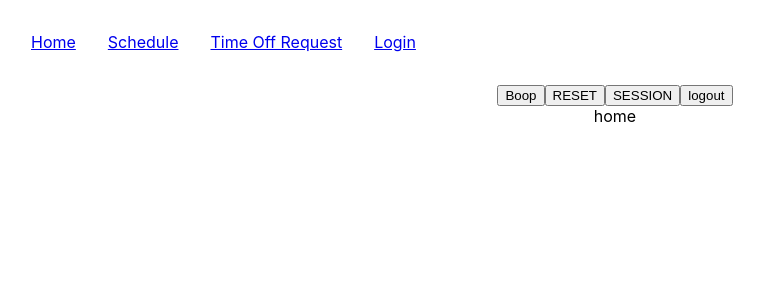
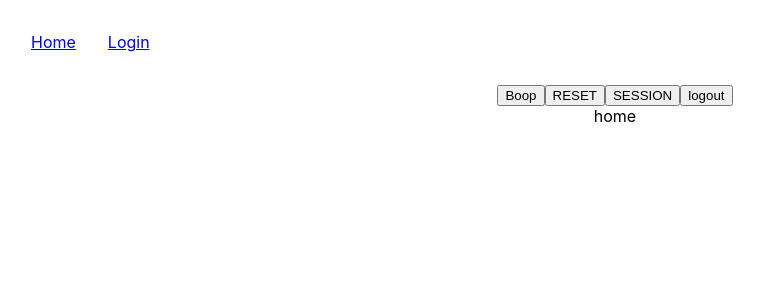
Before and after one commit to lzklein/express-project, a React (Create React App) app in the folder client/: page / in a window 1280 px wide. Shown: the top 300 px of the page, without its empty margins (25-789 px from the left). Built offline with nearby package versions, Linux system fonts and the light colour scheme; no server answers.

Commit message:
remember me functionality

```diff
--- a/client/src/App.js
+++ b/client/src/App.js
@@ -22,6 +22,7 @@ function App() {
 
   const navigate = useNavigate()
   const [loggedIn, setLoggedIn] = useState(false)
+  const [employee, setEmployee] = useState(null)
   const checkSession = () => {
     fetch('http://localhost:5555/checkuser',{
       method: 'POST',
@@ -41,6 +42,7 @@ function App() {
       .then((checkData) => {
         if (checkData.sessionUser) {
           console.log('User is logged in:', checkData.sessionUser);
+          setEmployee(JSON.parse(localStorage.getItem("sessionUser")))
           setLoggedIn(true)
         } else {
           console.log('User is not logged in.');
@@ -60,6 +62,7 @@ function App() {
       if (response.ok) {
         localStorage.removeItem('sessionUser');
         setLoggedIn(false)
+        setEmployee(null)
         console.log('Logout successful');
         navigate('/');
       } else {
@@ -71,7 +74,7 @@ function App() {
   }
 
   return (
-    <AuthContext.Provider value={{loggedIn, setLoggedIn, logout}}>
+    <AuthContext.Provider value={{loggedIn, setLoggedIn, logout, employee, setEmployee}}>
       <div className="App">
         <Header />
         <Routes>
--- a/client/src/components/login.js
+++ b/client/src/components/login.js
@@ -4,7 +4,7 @@ import { AuthContext } from '../App';
 // login for admin only
 // use localstorage remember me feature
 const Login = () => {
-  const { setLoggedIn } = useContext(AuthContext);
+  const { setLoggedIn, setEmployee } = useContext(AuthContext);
 
   const [show, setShow] = useState(false);
   const [remember, setRemember] = useState(false);
@@ -39,6 +39,7 @@ const Login = () => {
         if(remember){
           localStorage.setItem('sessionUser', JSON.stringify(sessionUser));
         }
+        setEmployee(sessionUser)
         setLoggedIn(true);
         console.log('Login successful');
       } else {
--- a/client/src/components/navbar.js
+++ b/client/src/components/navbar.js
@@ -7,8 +7,7 @@ import { NavLink, useNavigate } from 'react-router-dom';
 // profile/employee info
 // extra buttons for admin
 const Navbar = () => {
-  const { loggedIn, logout } = useContext(AuthContext);
-  const employee = JSON.parse(localStorage.getItem("sessionUser"))
+  const { loggedIn, logout, employee} = useContext(AuthContext);
 
   return (
     <nav>
@@ -16,7 +15,7 @@ const Navbar = () => {
         <li className="nav-item">
           <NavLink to="/">Home</NavLink>
         </li>
-        { employee?.admin ?
+        { employee?.admin && loggedIn ?
          <>
         <li className="nav-item">
           <NavLink to="/employees">All Employees</NavLink>
@@ -29,14 +28,14 @@ const Navbar = () => {
         </li>
         </>
         : null}
+        {loggedIn?
+        <>
         <li className="nav-item">
           <NavLink to="/schedule">Schedule</NavLink>
         </li>
         <li className="nav-item">
           <NavLink to="/timeoff">Time Off Request</NavLink>
         </li>
-        {loggedIn?
-        <>
         <li className="nav-item">
         <NavLink to="/profile">{employee.name}</NavLink>
         </li>
```
